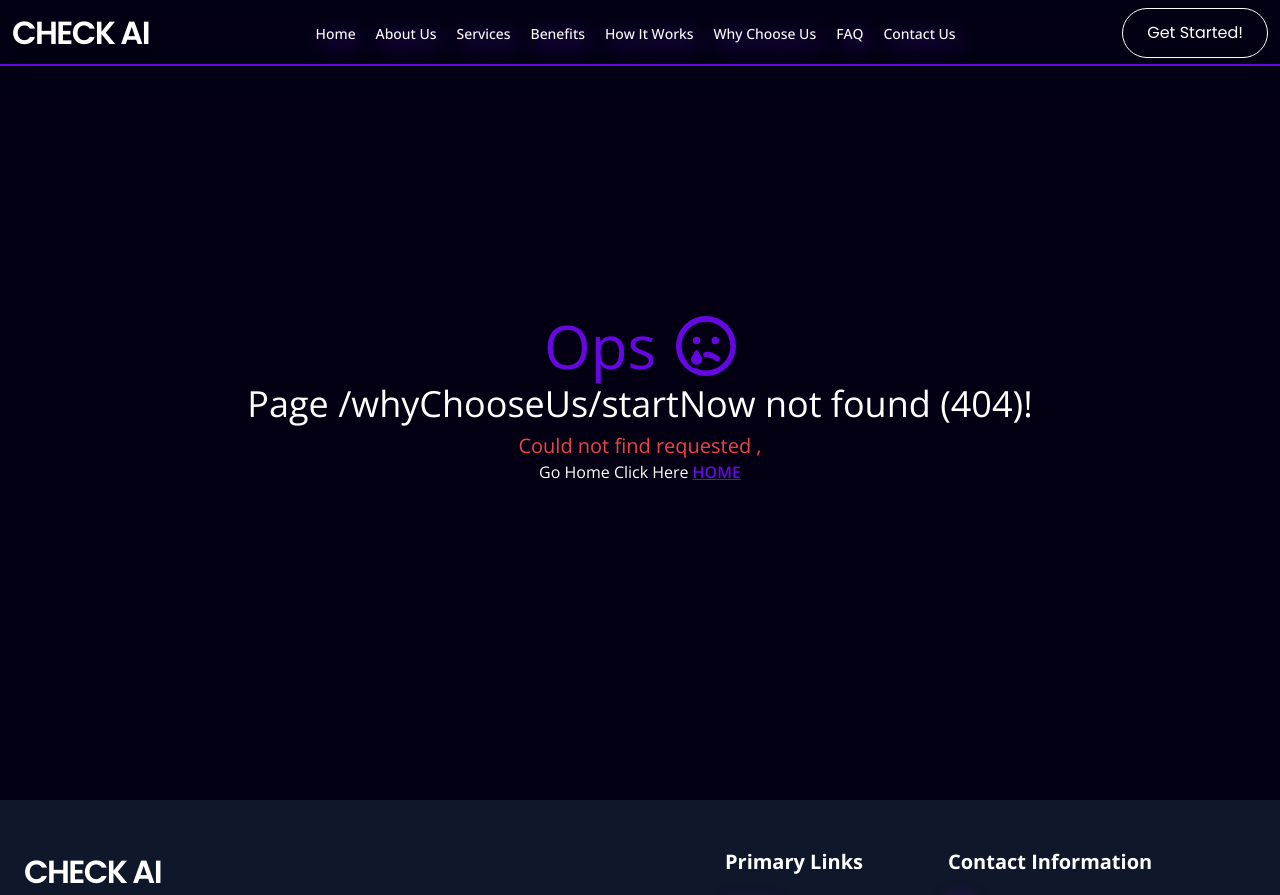
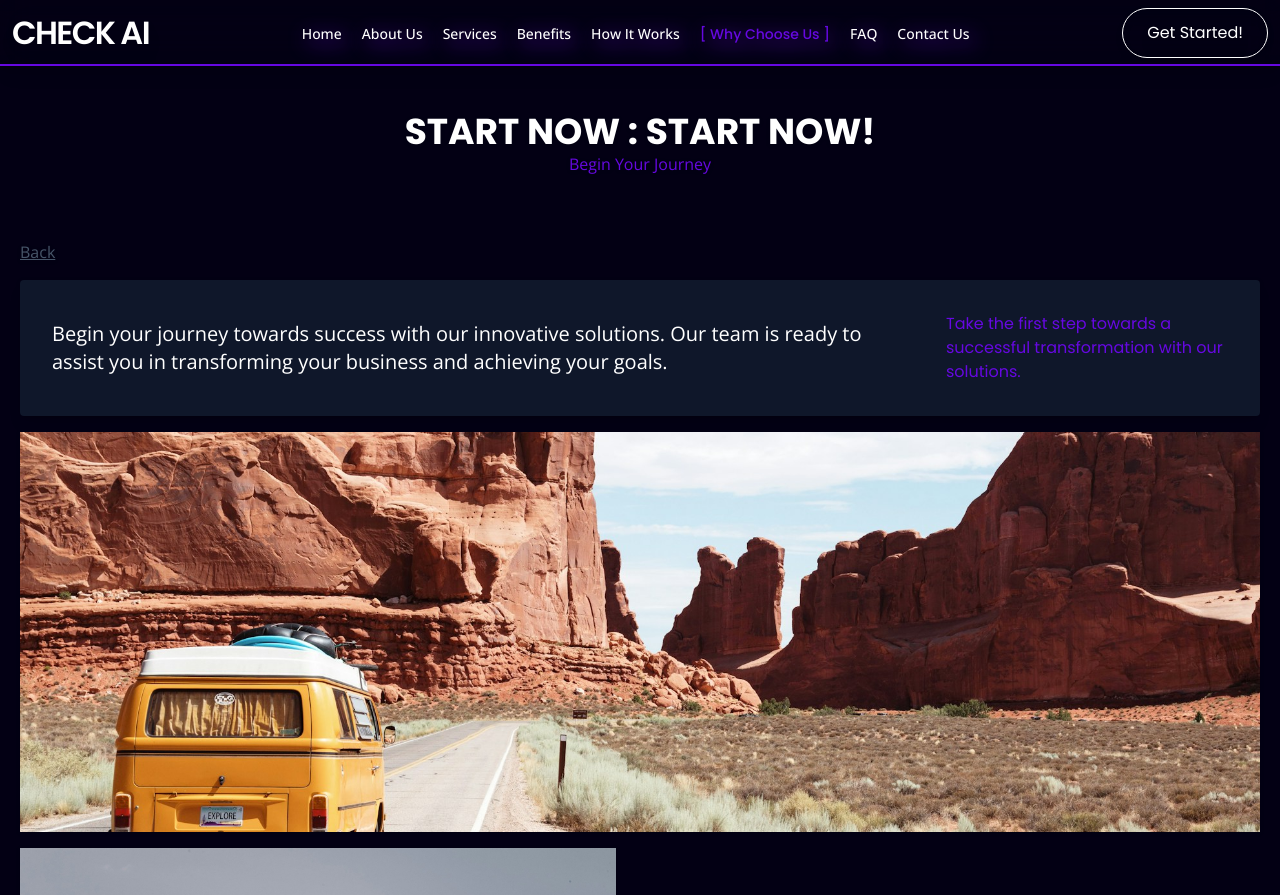
Before and after one commit to yanniro2/cheak-ai, a Next.js app: page /whyChooseUs/startNow in a window 1280 px wide. Before the commit this address had no page. Shown: the top 895 px of the page. Built offline with nearby package versions, Linux system fonts and the light colour scheme.

Commit message:
whychooseus fixed

```diff
--- a/app/why-choose-us/[slug]/page.tsx
+++ b/app/whyChooseUs/[slug]/page.tsx
@@ -49,7 +49,7 @@ export default function Page({ params }: { params: { slug: string } }) {
   const { whyChooseUs } = data;
 
   const serviceToRender = whyChooseUs.find(
-    (service) => service.url === `/why-choose-us/${params.slug}`
+    (service) => service.url === `/whyChooseUs/${params.slug}`
   );
 
   if (!serviceToRender)
@@ -68,7 +68,7 @@ export default function Page({ params }: { params: { slug: string } }) {
         />
         <Scroll className="w-full">
           <Link
-            href="/why-choose-us"
+            href="/whyChooseUs"
             className="cursor-pointer hover:text-primary underline text transition-all"
             aria-label={"why choose us"}>
             Back
@@ -130,7 +130,7 @@ export default function Page({ params }: { params: { slug: string } }) {
         <NextNavigation
           slug={params.slug}
           data={whyChooseUs}
-          service={"why-choose-us"}
+          service={"whyChooseUs"}
         />
       </div>
     </section>
--- a/components/Header.tsx
+++ b/components/Header.tsx
@@ -110,7 +110,7 @@ const Header: React.FC = () => {
           </ul>
           <div className="hidden lg:flex">
             <Link
-              href="/#why-choose-us"
+              href="/#whyChooseUs"
               className="btn btn-2"
               onClick={toggleMobileMenu}
               aria-label={"get started"}>
@@ -154,7 +154,7 @@ const Header: React.FC = () => {
             <hr className="border-lighDark border w-full" />
             <div className="flex lg:hidden w-full">
               <Link
-                href="/#why-choose-us"
+                href="/#whyChooseUs"
                 className="text-white w-full bg-primary p-3   cursor-pointer  transition-all ease-in-out uppercase font-semibold"
                 onClick={toggleMobileMenu}
                 aria-label={"why choose us"}>
--- a/components/Why.tsx
+++ b/components/Why.tsx
@@ -10,7 +10,7 @@ const Why = () => {
   return (
     <section
       className="w-screen h-full flex flex-col items-center justify-center drop-shadow shadow"
-      id="why-choose-us">
+      id="whyChooseUs">
       {/* <Scroll> */}
       <div className="container mx-auto p-5 flex items-center h-full flex-col gap-[1rem] md:py-[4rem] pt-[6rem]">
         <Title1 title={"Why Choose Us"} subtitle={"Core Features"} />
@@ -78,7 +78,7 @@ const Why = () => {
               <Link
                 className="service cursor-pointer hover:bg-lighDark  rounded transition-all ease-linear hover:shadow hover:shadow-primary bg-lighDark relative flex justify-between flex-col p-5 "
                 aria-label={"step 1"}
-                href={"/why-choose-us/step-1"}>
+                href={"/whyChooseUs/step-1"}>
                 <div className="flex flex-col">
                   <h2 className="step-h1 ">Why Choose Us</h2>
                   <h3 className="step-h3">step 1</h3>
@@ -96,7 +96,7 @@ const Why = () => {
               <Link
                 className="service cursor-pointer hover:bg-lighDark  rounded transition-all ease-linear hover:shadow hover:shadow-primary bg-lighDark relative flex  flex-col p-5 md:items-end md:justify-end md:text-right text-left"
                 aria-label={"step 2"}
-                href={"/why-choose-us/step-2"}>
+                href={"/whyChooseUs/step-2"}>
                 <div className="flex flex-col md:items-end">
                   <h2 className="step-h1">Enhanced Security</h2>
                   <h3 className="step-h3">step 2</h3>
@@ -113,7 +113,7 @@ const Why = () => {
               <Link
                 className="service cursor-pointer hover:bg-lighDark  rounded transition-all ease-linear hover:shadow hover:shadow-primary bg-lighDark relative flex  flex-col p-5 items-start justify-end text-left"
                 aria-label={"step 3"}
-                href={"/why-choose-us/step-3"}>
+                href={"/whyChooseUs/step-3"}>
                 <div className="flex flex-col">
                   <h2 className="step-h1">Scalability & Flexibility</h2>
                   <h3 className="step-h3">step 3</h3>
@@ -129,7 +129,7 @@ const Why = () => {
               {/* 4 */}
               <Link
                 className="service cursor-pointer   rounded transition-all ease-linear hover:shadow hover:shadow-primary relative    p-5 text-right flex items-end  group md:bg-gradient-to-l from-primary to-lighDark bg-gradient-to-r"
-                href={"/why-choose-us/startNow"}
+                href={"/whyChooseUs/startNow"}
                 aria-label={"start Now"}>
                 <h3 className="text-4xl  font-poppins md:text-right w-full text-white text-left">
                   Start Now!
--- a/components/meta/generateMetadata.tsx
+++ b/components/meta/generateMetadata.tsx
@@ -23,7 +23,7 @@ export async function generateMetadata({ params }: Props): Promise<Metadata> {
     (service) => service.url === `/benefits/${params.slug}`
   );
   const whyRender = whyData.whyChooseUs.find(
-    (service) => service.url === `/why-choose-us/${params.slug}`
+    (service) => service.url === `/whyChooseUs/${params.slug}`
   );
 
   const service =
--- a/data/headerData.json
+++ b/data/headerData.json
@@ -31,9 +31,9 @@
       "icon": "FaCog"
     },
     {
-      "id": "why-choose-us",
+      "id": "whyChooseUs",
       "label": "Why Choose Us",
-      "url": "/why-choose-us",
+      "url": "/whyChooseUs",
       "icon": "FaThumbsUp"
     },
     {
--- a/data/whyData.json
+++ b/data/whyData.json
@@ -1,7 +1,7 @@
 {
   "whyChooseUs": [
     {
-      "id": "why-choose-us",
+      "id": "whyChooseUs",
       "stepNumber": "step-1",
       "title": "Why Choose Us",
       "subtitle": "Streamlined Processes",
@@ -9,7 +9,7 @@
       "subBrief": "Experience the benefits of streamlined processes. ",
       "icon": "BiCheckCircle",
       "description": "Simplify your workflows and increase efficiency with streamlined processes.",
-      "url": "/why-choose-us/step-1",
+      "url": "/whyChooseUs/step-1",
       "img1": "/assets/img/whyChooseUs/streamlined_processes_1.jpg",
       "img2": "/assets/img/whyChooseUs/streamlined_processes_2.jpg",
       "subsections": [
@@ -44,7 +44,7 @@
       "subBrief": "Stay secure with our robust cybersecurity solutions. ",
       "icon": "BiLock",
       "description": "Protect your digital assets and sensitive information with robust cybersecurity measures.",
-      "url": "/why-choose-us/step-2",
+      "url": "/whyChooseUs/step-2",
       "img1": "/assets/img/whyChooseUs/robust_cybersecurity_1.jpg",
       "img2": "/assets/img/whyChooseUs/robust_cybersecurity_2.jpg",
       "subsections": [
@@ -79,7 +79,7 @@
       "subBrief": "Experience seamless scalability with our flexible cloud integration solutions. ",
       "icon": "BiCloud",
       "description": "Scale your operations seamlessly and adapt to changing business needs with flexible cloud integration.",
-      "url": "/why-choose-us/step-3",
+      "url": "/whyChooseUs/step-3",
       "img1": "/assets/img/whyChooseUs/scalability_flexibility_1.jpg",
       "img2": "/assets/img/whyChooseUs/scalability_flexibility_2.jpg",
       "subsections": [
@@ -114,7 +114,7 @@
       "subBrief": "Take the first step towards a successful transformation with our solutions.",
       "icon": "BiPlayCircle",
       "description": "Experience the benefits of our solutions and start your journey towards success today.",
-      "url": "/why-choose-us/startNow",
+      "url": "/whyChooseUs/startNow",
       "img1": "/assets/img/whyChooseUs/start_now_1.jpg",
       "img2": "/assets/img/whyChooseUs/start_now_2.jpg",
       "subsections": [
```
Also changed, not shown: app/whyChooseUs/page.tsx (renamed from app/why-choose-us/page.tsx).
